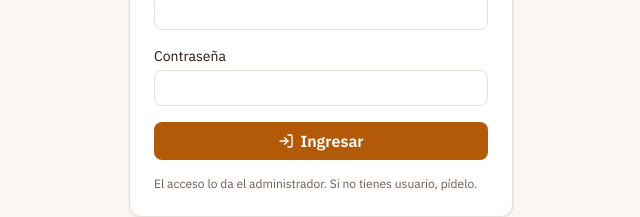
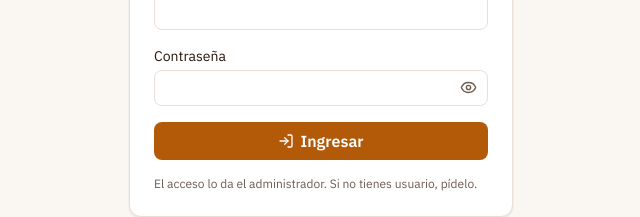
Before and after one commit to RicharRomero123/RPA-intercorpretail, a Next.js app in the folder web/: page /login in a window 1280 px wide. Shown: the part 445-662 px from the top of the page, without its empty margins (319-959 px from the left). Built offline with nearby package versions, Linux system fonts and the light colour scheme.

Commit message:
Login: ojito para mostrar u ocultar la contraseña

```diff
--- a/web/src/app/login/page.tsx
+++ b/web/src/app/login/page.tsx
@@ -1,12 +1,13 @@
 "use client";
 
-import { LogIn } from "lucide-react";
+import { Eye, EyeOff, LogIn } from "lucide-react";
 import Image from "next/image";
-import { useActionState } from "react";
+import { useActionState, useState } from "react";
 import { ingresar } from "./actions";
 
 export default function Login() {
   const [estado, accion, enviando] = useActionState(ingresar, {});
+  const [verClave, setVerClave] = useState(false);
   return (
     <main className="min-h-screen grid place-items-center px-4 bg-[var(--fondo)]">
       <div className="w-full max-w-sm grid gap-6">
@@ -22,7 +23,16 @@ export default function Login() {
           </label>
           <label className="grid gap-1 text-sm">
             Contraseña
-            <input id="clave" name="clave" type="password" required autoComplete="current-password" className="campo" />
+            <span className="relative">
+              <input id="clave" name="clave" type={verClave ? "text" : "password"} required autoComplete="current-password"
+                     className="campo w-full !pr-10" />
+              <button type="button" onClick={() => setVerClave((v) => !v)}
+                      className="absolute inset-y-0 right-0 grid w-10 place-items-center text-[var(--tenue)] hover:text-[var(--acento)] focus-visible:text-[var(--acento)] rounded-r-lg"
+                      aria-label={verClave ? "Ocultar contraseña" : "Mostrar contraseña"} aria-pressed={verClave}
+                      title={verClave ? "Ocultar contraseña" : "Mostrar contraseña"}>
+                {verClave ? <EyeOff size={17} aria-hidden /> : <Eye size={17} aria-hidden />}
+              </button>
+            </span>
           </label>
           {estado.error && <p className="text-sm text-[var(--critico)]" role="alert">{estado.error}</p>}
           <button type="submit" disabled={enviando} className="boton-primario">
```
